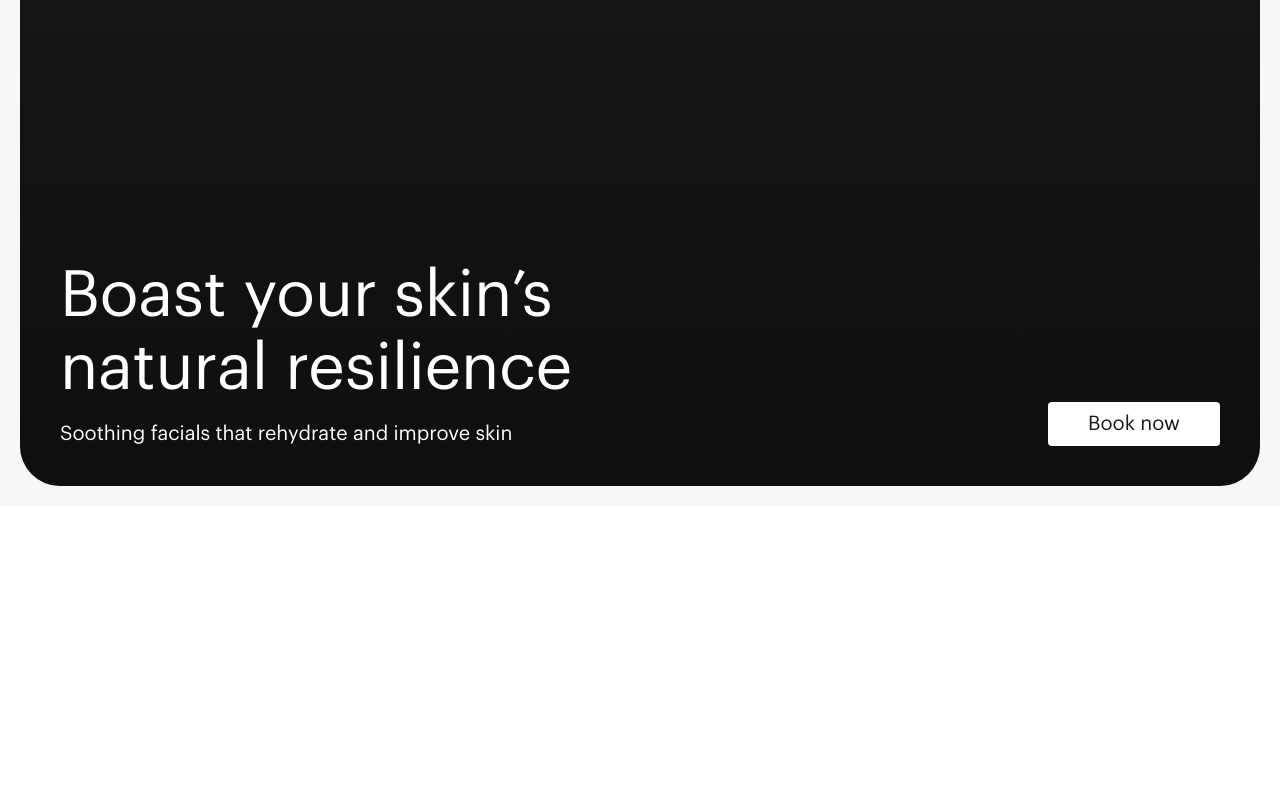
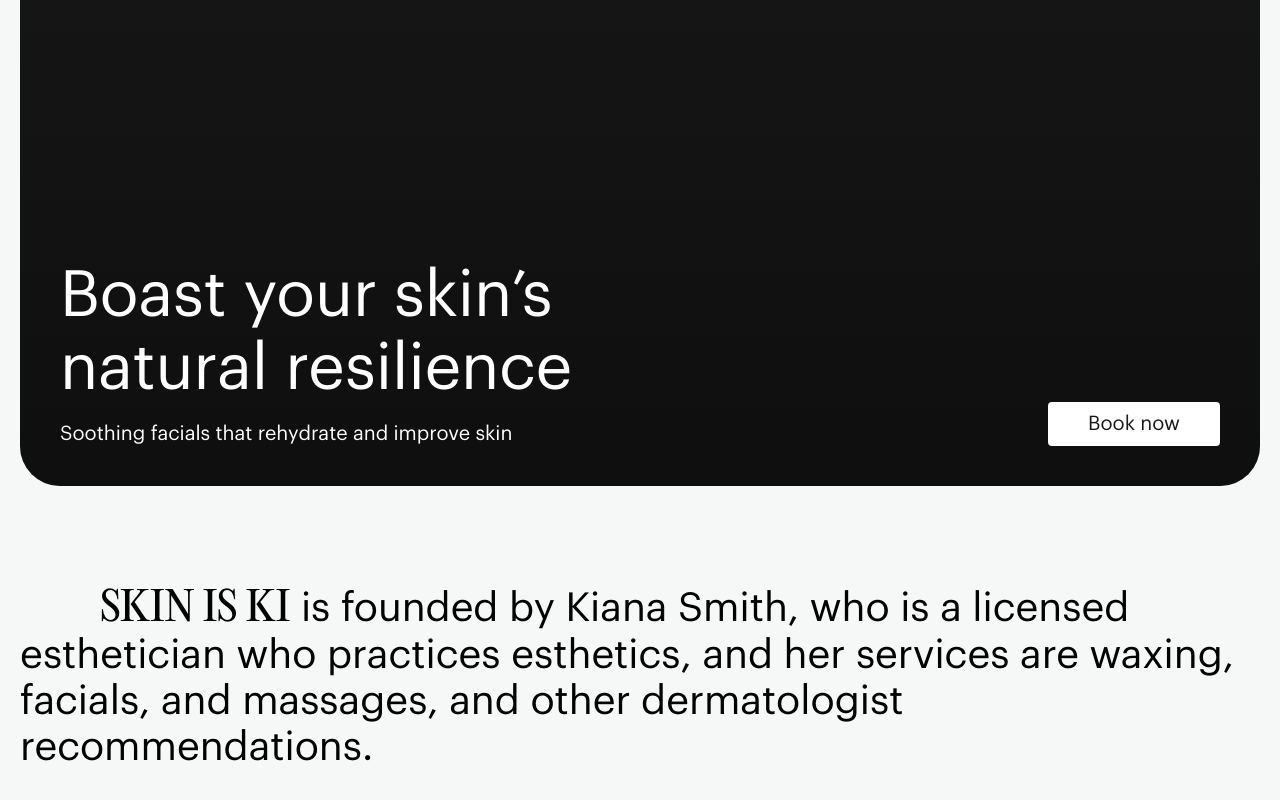
Before and after one commit to reese-code/skiniski, a React (Vite) app: page / in a window 1280 px wide. Shown: the part 302-1102 px from the top of the page. Before the commit the page ends 808 px from the top, so only its background shows below. Built offline with nearby package versions, Linux system fonts and the light colour scheme.

Commit message:
about text added

```diff
--- a/src/components/Navbar.jsx
+++ b/src/components/Navbar.jsx
@@ -4,7 +4,7 @@ import Button from './Button.jsx'
 function Navbar() {
   return (
     <header className="w-full bg-background">
-      <nav className="mx-auto flex max-w-7xl items-center justify-between px-5 py-3">
+      <nav className="mx-auto flex items-center justify-between px-5 py-3">
         <Link to="/" className="shrink-0">
           <img src="/logo.svg" alt="Skin is Ki" width={162} height={30} />
         </Link>
--- a/src/index.css
+++ b/src/index.css
@@ -8,12 +8,29 @@
   font-display: swap;
 }
 
+@font-face {
+  font-family: "Editorial New";
+  src: url("/PPEditorialNew-Regular.otf") format("opentype");
+  font-weight: 400;
+  font-style: normal;
+  font-display: swap;
+}
+
+@font-face {
+  font-family: "Editorial New";
+  src: url("/PPEditorialNew-Italic.otf") format("opentype");
+  font-weight: 400;
+  font-style: italic;
+  font-display: swap;
+}
+
 @theme {
   --color-background: #F6F8F7;
   --color-dark: #181818;
   --color-accent: #709255;
 
   --font-sans: "Graphik", sans-serif;
+  --font-editorial: "Editorial New", serif;
 
   --text-h1: 64px;
   --text-h1--line-height: 115%;
--- a/src/pages/Home.jsx
+++ b/src/pages/Home.jsx
@@ -3,7 +3,7 @@ import Button from '../components/Button.jsx'
 function Home() {
   return (
     <div>
-      <section className="mx-auto max-w-7xl px-5 pb-5">
+      <section className="mx-auto px-5 pb-5">
         <div className="relative h-180 w-full overflow-hidden rounded-[40px] bg-dark">
           <div className="absolute inset-0 bg-linear-to-t from-black/40 to-transparent" />
 
@@ -24,6 +24,15 @@ function Home() {
         </div>
       </section>
 
+      <section className="mx-auto max-w-[1289px] px-5 py-20 text-left">
+        <p className="font-normal text-h2">
+          <span className="ml-20 font-editorial text-h2 uppercase">Skin is Ki</span> is
+          founded by Kiana Smith, who is a licensed esthetician who practices
+          esthetics, and her services are waxing, facials, and massages, and
+          other dermatologist recommendations.
+        </p>
+      </section>
+
       <section id="services" />
     </div>
   )
```
